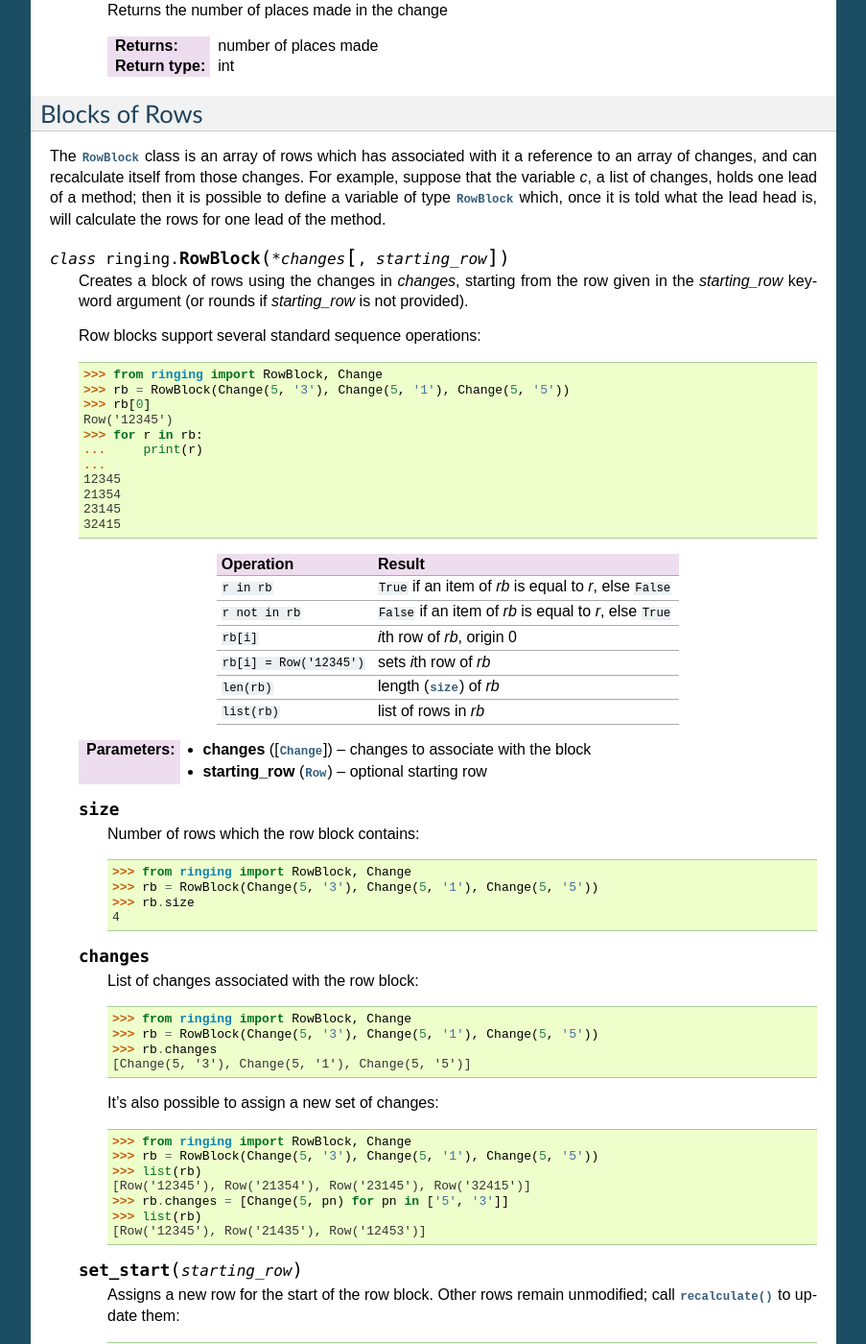
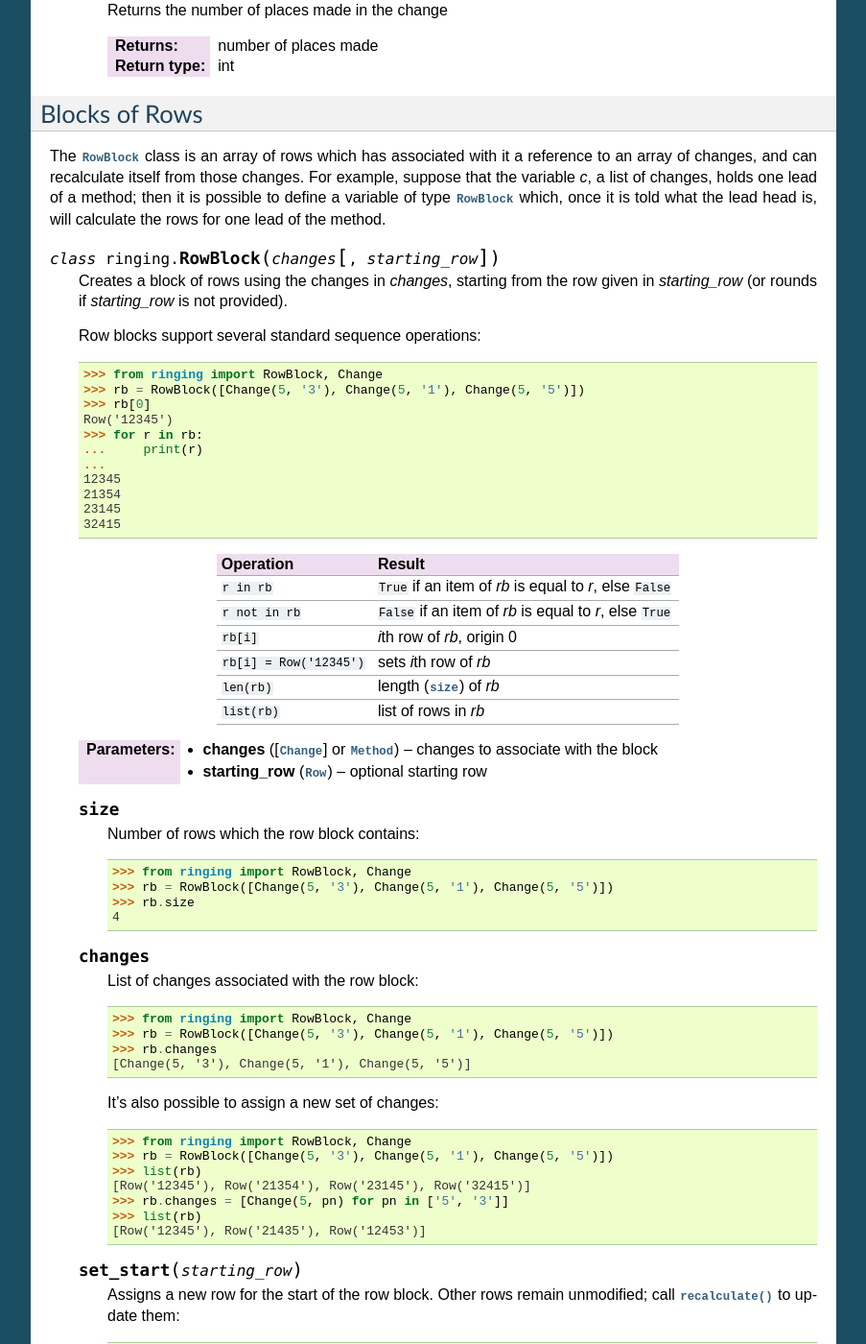
Before and after one commit to ringing-lib/ringing-lib-python, a Sphinx documentation site: the page built from docs/source/classes/change.rst, in a window 1280 px wide and 1400 px high, scrolled down 2360 px. Shown: the whole window at 96% size, without its empty margins (198-1101 px from the left). Built offline with Sphinx 7.4.7, drawn with Linux system fonts in a browser that asks for light colours.

```diff
--- a/docs/source/classes/change.rst
+++ b/docs/source/classes/change.rst
@@ -146,16 +146,15 @@ a method; then it is possible to define a variable of type :class:`RowBlock`
 which, once it is told what the lead head is, will calculate the rows for one
 lead of the method.
 
-.. class:: RowBlock(*changes, [starting_row])
+.. class:: RowBlock(changes, [starting_row])
 
    Creates a block of rows using the changes in *changes*, starting from the row
-   given in the *starting_row* keyword argument (or rounds if *starting_row* is
-   not provided).
+   given in *starting_row* (or rounds if *starting_row* is not provided).
 
    Row blocks support several standard sequence operations::
 
       >>> from ringing import RowBlock, Change
-      >>> rb = RowBlock(Change(5, '3'), Change(5, '1'), Change(5, '5'))
+      >>> rb = RowBlock([Change(5, '3'), Change(5, '1'), Change(5, '5')])
       >>> rb[0]
       Row('12345')
       >>> for r in rb:
@@ -180,7 +179,7 @@ lead of the method.
    ========================  ==================================================
 
    :param changes: changes to associate with the block
-   :type changes: [:class:`Change`]
+   :type changes: [:class:`Change`] or :class:`Method`
    :param starting_row: optional starting row
    :type starting_row: :class:`Row`
 
@@ -189,7 +188,7 @@ lead of the method.
       Number of rows which the row block contains::
 
          >>> from ringing import RowBlock, Change
-         >>> rb = RowBlock(Change(5, '3'), Change(5, '1'), Change(5, '5'))
+         >>> rb = RowBlock([Change(5, '3'), Change(5, '1'), Change(5, '5')])
          >>> rb.size
          4
 
@@ -198,14 +197,14 @@ lead of the method.
       List of changes associated with the row block::
 
          >>> from ringing import RowBlock, Change
-         >>> rb = RowBlock(Change(5, '3'), Change(5, '1'), Change(5, '5'))
+         >>> rb = RowBlock([Change(5, '3'), Change(5, '1'), Change(5, '5')])
          >>> rb.changes
          [Change(5, '3'), Change(5, '1'), Change(5, '5')]
 
       It's also possible to assign a new set of changes::
 
          >>> from ringing import RowBlock, Change
-         >>> rb = RowBlock(Change(5, '3'), Change(5, '1'), Change(5, '5'))
+         >>> rb = RowBlock([Change(5, '3'), Change(5, '1'), Change(5, '5')])
          >>> list(rb)
          [Row('12345'), Row('21354'), Row('23145'), Row('32415')]
          >>> rb.changes = [Change(5, pn) for pn in ['5', '3']]
@@ -218,7 +217,7 @@ lead of the method.
       Other rows remain unmodified; call :meth:`recalculate` to update them::
 
          >>> from ringing import RowBlock, Change
-         >>> rb = RowBlock(Change(5, '3'), Change(5, '1'), Change(5, '5'))
+         >>> rb = RowBlock([Change(5, '3'), Change(5, '1'), Change(5, '5')])
          >>> list(rb)
          [Row('12345'), Row('21354'), Row('23145'), Row('32415')]
          >>> rb.set_start('54321')
@@ -237,7 +236,7 @@ lead of the method.
       Recalculates the rows within the row block::
 
          >>> from ringing import RowBlock, Change
-         >>> rb = RowBlock(Change(5, '3'), Change(5, '1'), Change(5, '5'))
+         >>> rb = RowBlock([Change(5, '3'), Change(5, '1'), Change(5, '5')])
          >>> list(rb)
          [Row('12345'), Row('21354'), Row('23145'), Row('32415')]
          >>> rb[2] = '54321'
```
Also changed, not shown: 3 other files.
